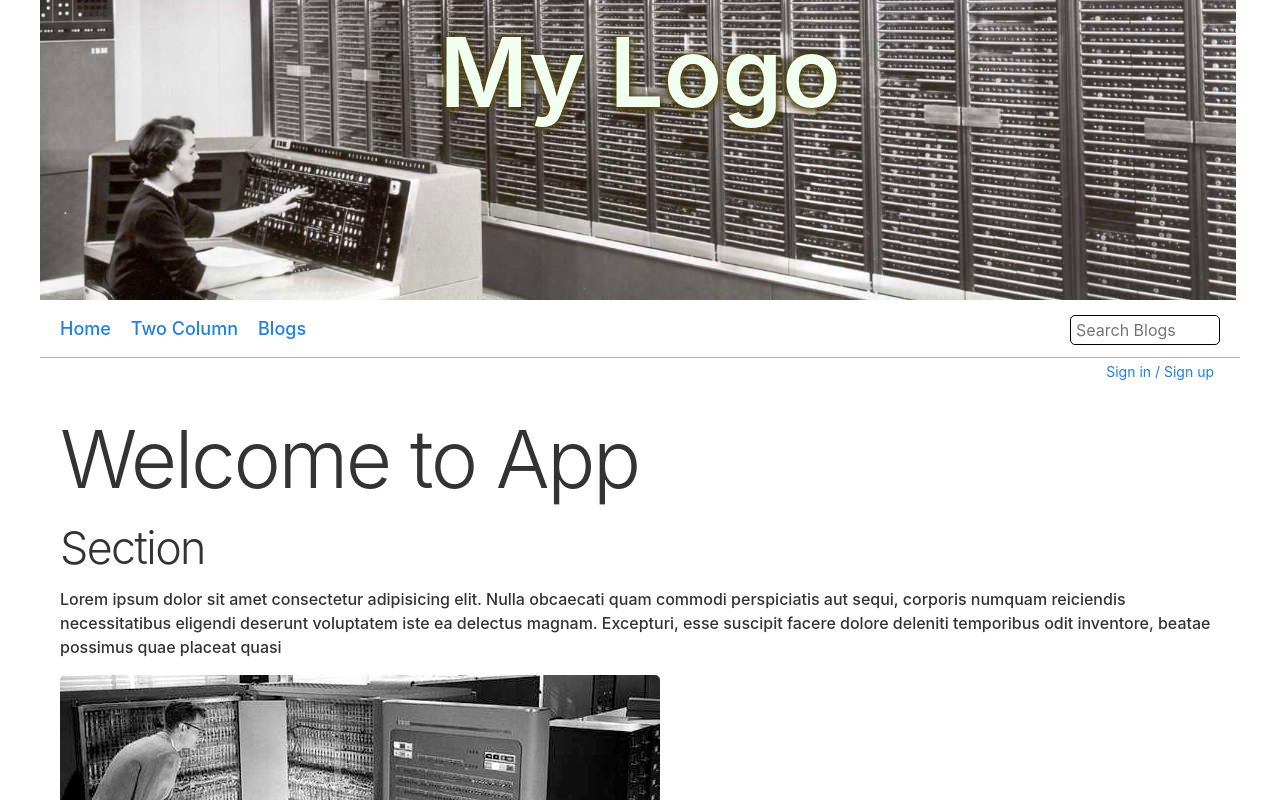
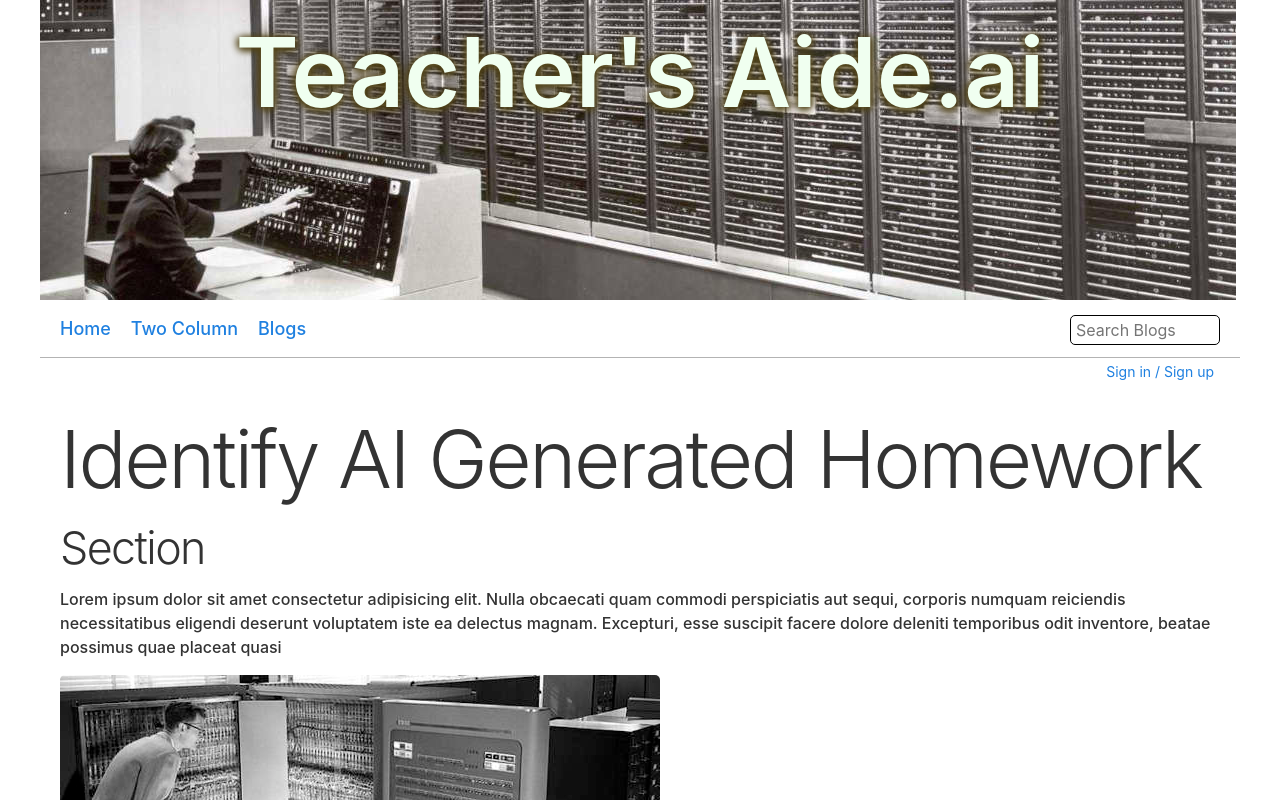
Before and after one commit to dwestland/taa, a Next.js app: page / in a window 1280 px wide. Shown: the top 800 px of the page. Built offline with nearby package versions, Linux system fonts and the light colour scheme; no server answers.

Commit message:
Add database and update UI

```diff
--- a/package.json
+++ b/package.json
@@ -1,5 +1,5 @@
 {
-  "name": "teachersaide.ai",
+  "name": "taa",
   "version": "0.1.0",
   "private": true,
   "scripts": {
@@ -27,7 +27,6 @@
     "react-hot-toast": "^2.1.1",
     "react-icons": "^4.3.1",
     "react-query": "^3.27.0",
-    "react-show-more-text": "^1.5.0",
     "sass": "^1.54.4",
     "sharp": "^0.31.0",
     "typescript": "^4.4.3"
--- a/pages/index.tsx
+++ b/pages/index.tsx
@@ -6,7 +6,7 @@ const HomePage = () => (
   <Layout title="Document" description="Document description">
     <main>
       <section>
-        <h1>Welcome to App</h1>
+        <h1>Identify AI Generated Homework</h1>
         <h3>Section</h3>
         <p>
           Lorem ipsum dolor sit amet consectetur adipisicing elit. Nulla
--- a/src/components/Header.tsx
+++ b/src/components/Header.tsx
@@ -5,7 +5,7 @@ import styles from '@/styles/Header.module.scss'
 const Header = () => {
   return (
     <header className={styles.header}>
-      <span>My Logo</span>
+      <span>Teacher&#39;s Aide.ai</span>
     </header>
   )
 }
```
Also changed, not shown: src/components/BlogItem.tsx (+1 -10 lines), 1 other file (tests, documents, lock files or other folders).
